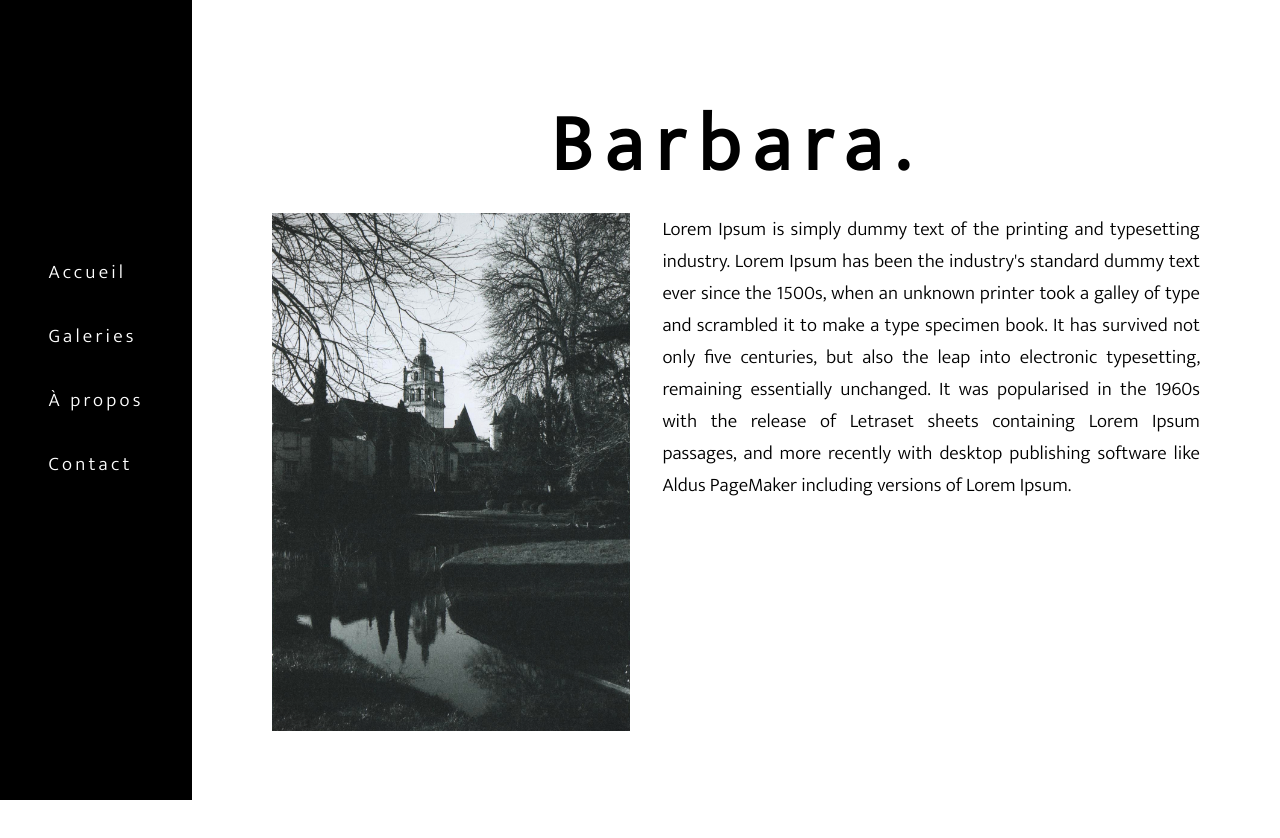
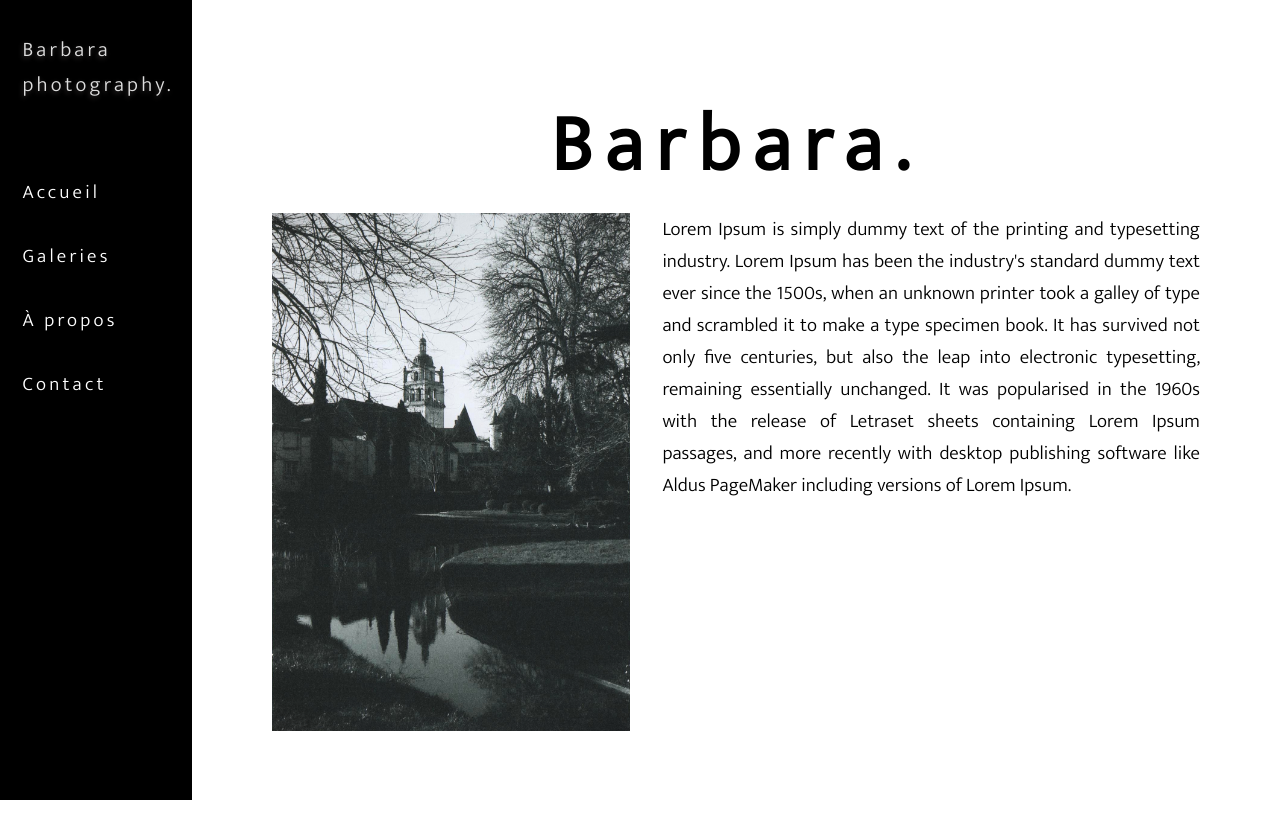
Before and after one commit to AnkaPieka/barbara-photographer, a React (Create React App) app in the folder client/: page /a-propos in a window 1280 px wide. Shown: the top 838 px of the page. Built offline with nearby package versions, Linux system fonts and the light colour scheme.

Commit message:
Finished navbar with barbara name

```diff
--- a/client/src/components/NavMain.jsx
+++ b/client/src/components/NavMain.jsx
@@ -7,6 +7,7 @@ import "../styles/global.css";
 function NavMain() {
   return (
     <div className="navbar">
+      <p className="barb-name">Barbara photography.</p>
       <div className="absolute-positioning">
       <div className="nav-all-links">
         <NavLink className="nav-each-link" to="/">
@@ -14,7 +15,7 @@ function NavMain() {
         </NavLink>
         <div className="subnav">
           <div className="nav-gallery-category">Galeries</div>
-          <div className="subnav-content fade-in fade-out">
+          <div className="subnav-content fade-in">
             <NavLink className="navlinks" to="/portraits">Portraits</NavLink>
             <NavLink className="navlinks" to="/photo-de-rue">Photo de rue</NavLink>
             <NavLink className="navlinks" to="/photo-de-rue">Marques</NavLink>
--- a/client/src/styles/home.css
+++ b/client/src/styles/home.css
@@ -3,14 +3,6 @@ img {
 }
 
 /*section 1*/
-
-.barb-name {
-  color: black;
-  text-shadow: rgba(0, 0, 0, 0.493) -1px 2px 5px;
-  font-size: 5rem;
-  text-align: center;
-  letter-spacing: 0.6rem;
-}
 
 /* img.arrow {
   width: 4rem;
--- a/client/src/styles/navbar.css
+++ b/client/src/styles/navbar.css
@@ -30,27 +30,25 @@ p {
   padding: 0.5rem;
   display: flex;
   flex-direction: column;
-  align-items: center;
+  /* align-items: center; */
   top: 0;
-  /* justify-content: center; */
 }
 
 .navbar > .absolute-positioning {
   position: absolute;
-  top: 15rem;
+  top: 10rem;
 }
 
 .nav-all-links {
   width: auto;
   display: flex;
   flex-direction: column;
-  /* align-items: center; */
   justify-content: center;
 }
 
 .nav-each-link {
   font-size: 1.2rem;
-  margin: 1rem 0.6rem;
+  margin: 1rem 0.9rem;
   display: flex;
   flex-wrap: nowrap;
   letter-spacing: 0.2rem;
@@ -63,12 +61,27 @@ p {
 
 .nav-gallery-category {
   font-size: 1.2rem;
-  margin: 1rem 0.6rem;
+  margin: 1rem 0.9rem;
   display: flex;
   flex-wrap: nowrap;
   letter-spacing: 0.2rem;
   transition: color 1s;
   color: white;
+}
+
+.barb-name {
+  color: rgb(221, 221, 221);
+  text-shadow: rgba(70, 65, 65, 0.836) -1px 2px 5px;
+  font-size: 1.3rem;
+  position: absolute;
+  top: 0;
+  margin: 2rem 0.9rem;
+  letter-spacing: 0.2rem;
+  transition: color 0.6s;
+}
+.barb-name:hover {
+  color: rgb(255, 255, 255);
+  transition: color 0.6s;
 }
 
 /*subnav*/
@@ -91,7 +104,7 @@ p {
   font-size: 1rem;
   color: white;
   transition: color 1s;
-  margin: 0.2rem;
+  margin: 0.2rem 2rem;
 }
 
 .subnav-content .navlinks:hover {
```
